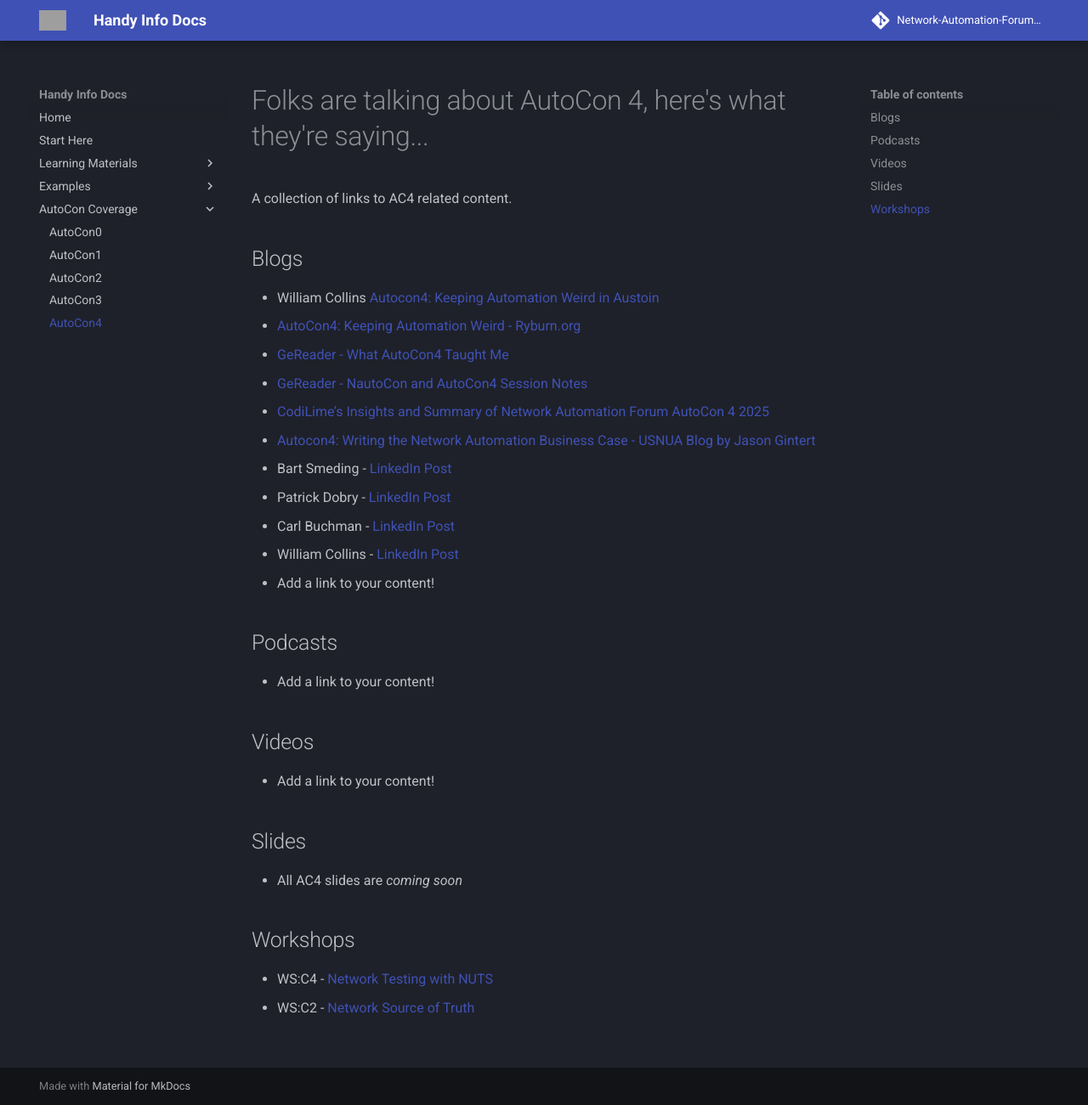
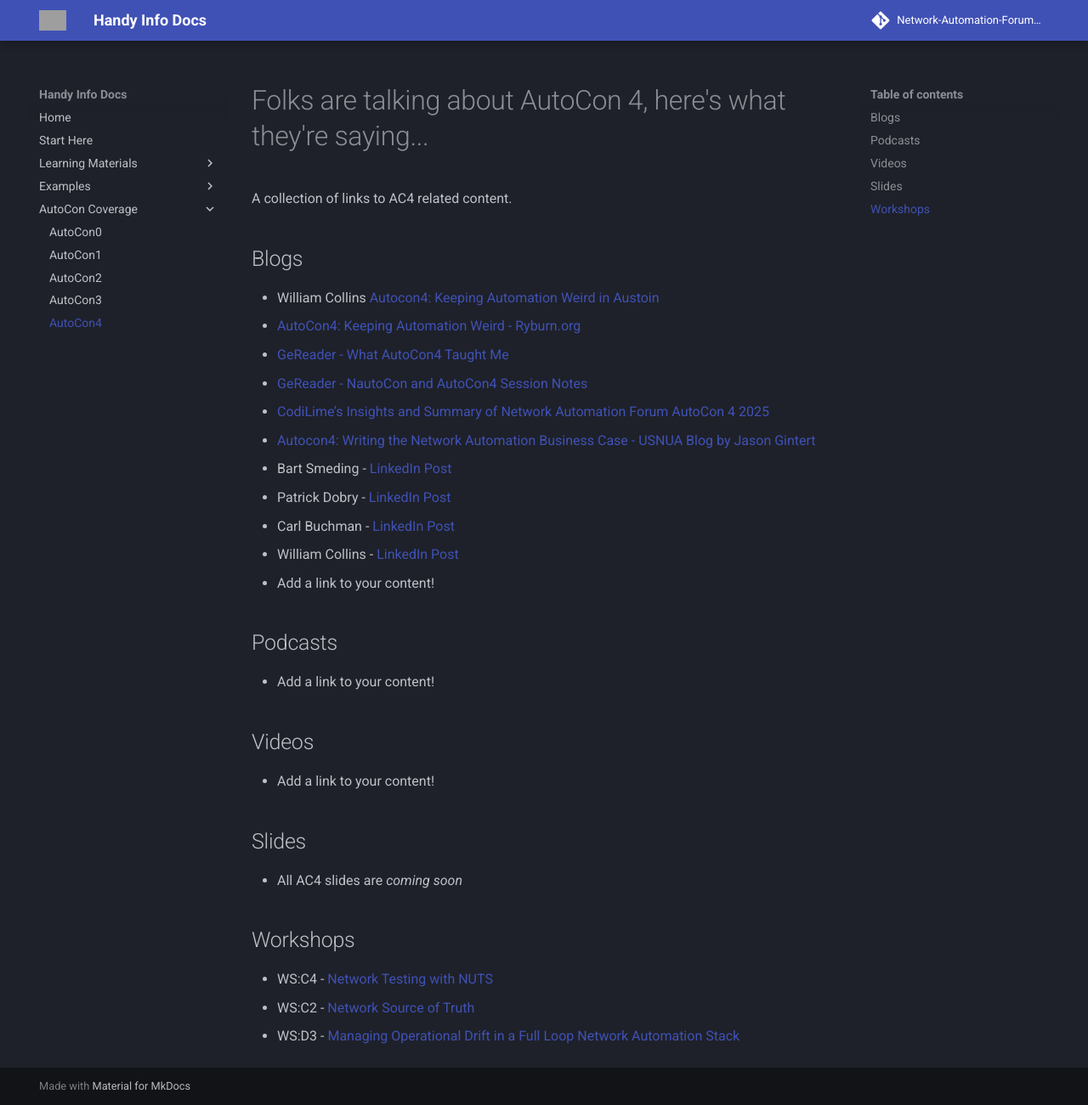
Before and after one commit to Network-Automation-Forum/handyinfo, an MkDocs documentation site: the page built from docs/autocon_coverage/autocon4.md, in a window 1280 px wide and 1301 px high. Shown: the whole window at 85% size. Built offline with MkDocs 1.6.1 and Material for MkDocs 9.7.7, drawn with Linux system fonts in a browser that asks for light colours; comment, search, counter and statistics services are not loaded; grey boxes are pictures that could not be loaded.

Commit message:
Add workshop link for WS:D3

```diff
--- a/docs/autocon_coverage/autocon4.md
+++ b/docs/autocon_coverage/autocon4.md
@@ -31,3 +31,4 @@
 
 - WS:C4 - [Network Testing with NUTS](https://network-unit-testing-system.github.io/naf_workshop_nuts/)
 - WS:C2 - [Network Source of Truth](./slides/Autocon4/Workshops/AC4-WS-C2-NSOT.pdf)
+- WS:D3 - [Managing Operational Drift in a Full Loop Network Automation Stack](https://github.com/netboxlabs/netbox-learning/tree/develop/autocon4-workshop)
```
